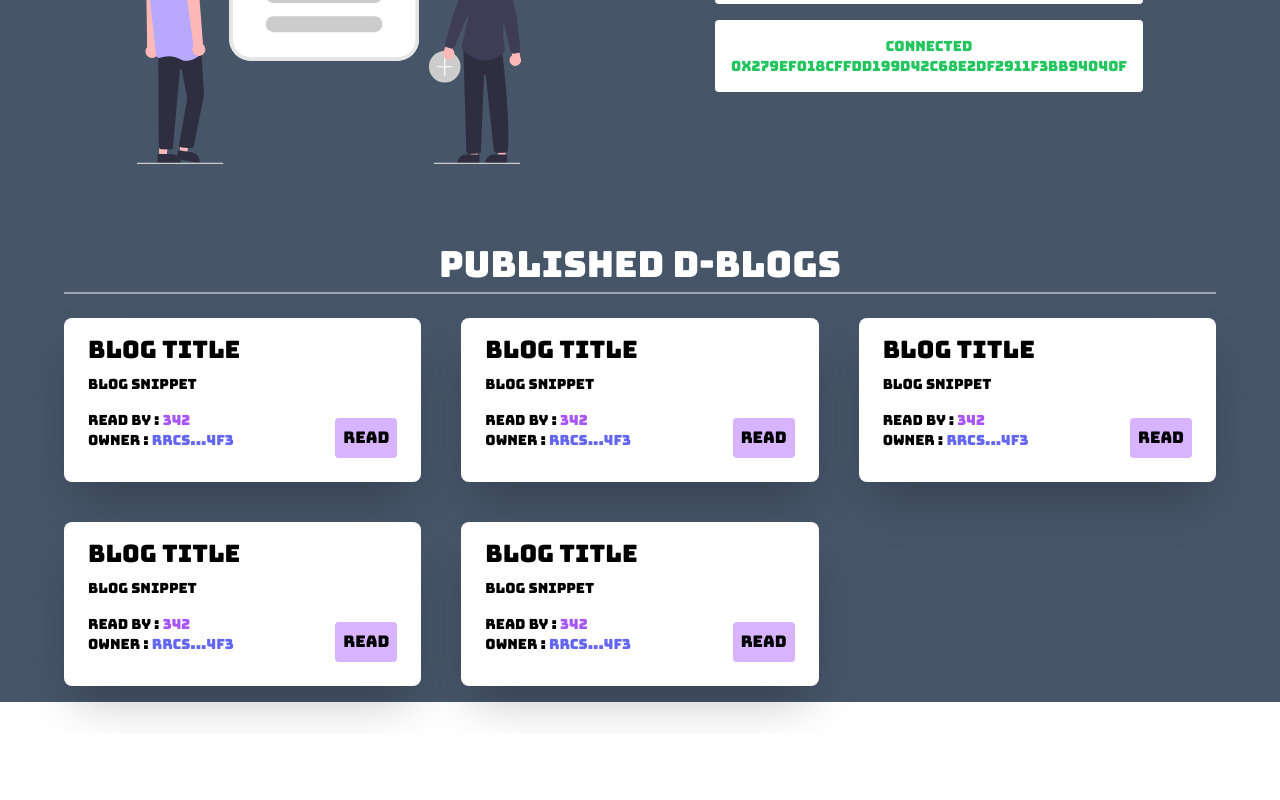
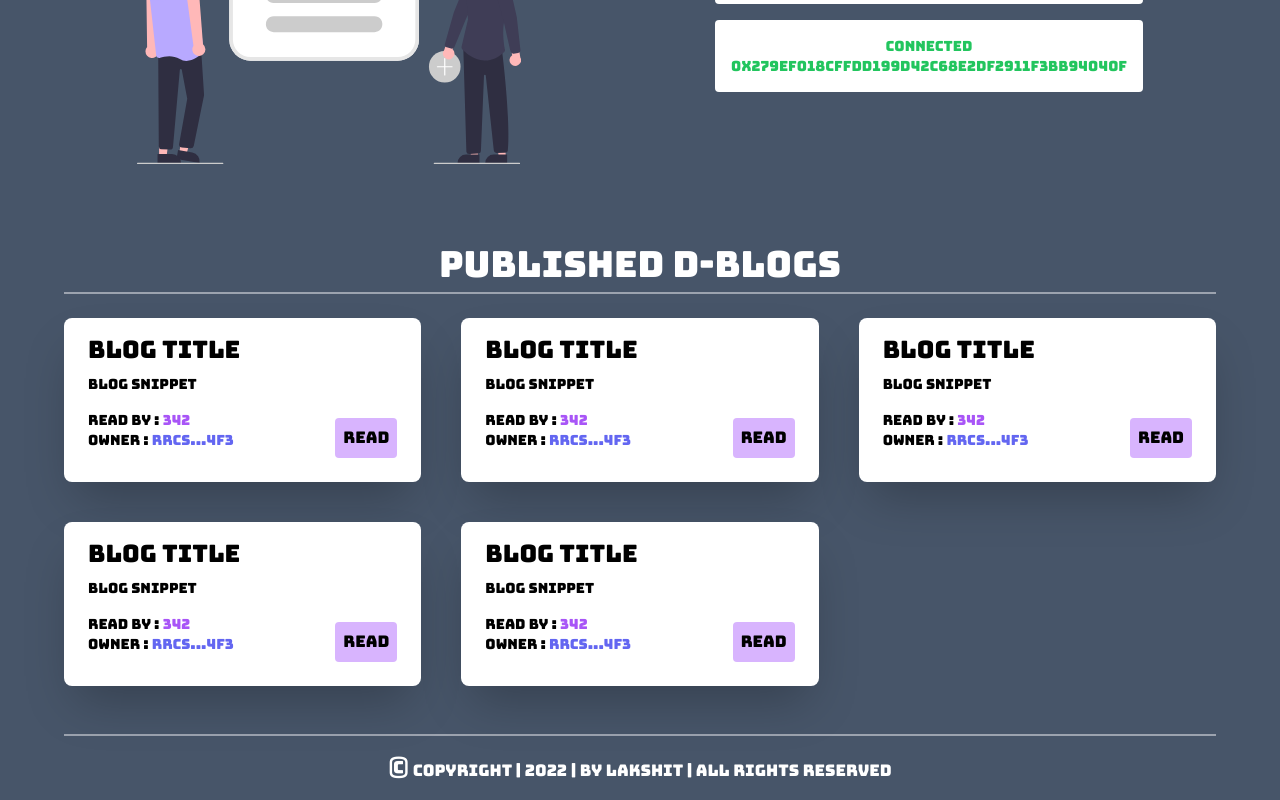
Before and after one commit to Lakshit-Chiranjiv/D-Blog-Dapp, a React (Vite) app in the folder client/: page / in a window 1280 px wide. Shown: the part 393-1193 px from the top of the page. Before the commit the page ends 1127 px from the top, so only its background shows below. Built offline with nearby package versions, Linux system fonts and the light colour scheme.

Commit message:
used footer

```diff
--- a/client/src/App.jsx
+++ b/client/src/App.jsx
@@ -1,16 +1,18 @@
 
 import './App.css'
 import BlogList from './components/BlogList'
+import Footer from './components/Footer'
 import Hero from './components/Hero'
 import Nav from './components/Nav'
 
 function App() {
 
   return (
-    <div className="App bg-slate-600">
+    <div className="App bg-slate-600 mb-0">
       <Nav/>
       <Hero/>
       <BlogList/>
+      <Footer/>
     </div>
   )
 }
```
